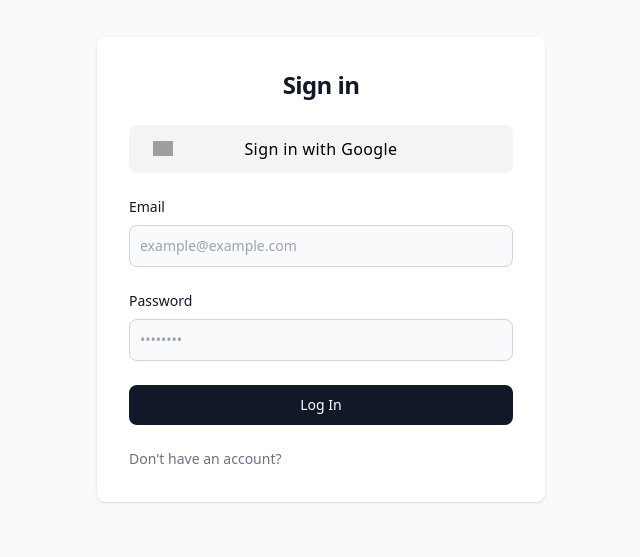
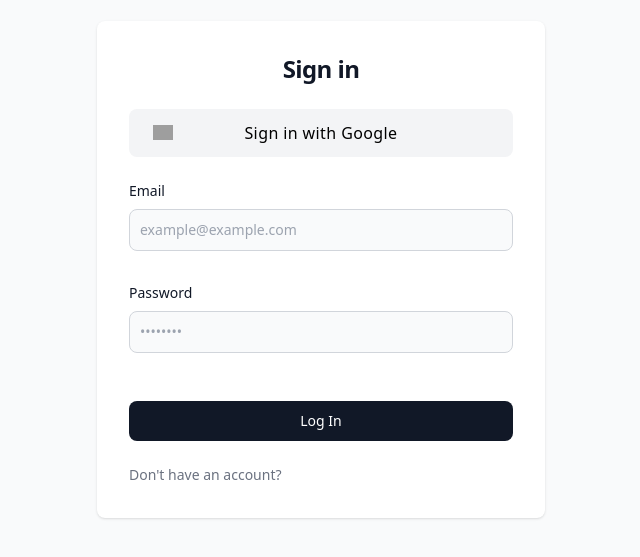
Before and after one commit to space1worm/simple-fb-app, a Next.js app: page / in a window 1280 px wide. Shown: the part 131-688 px from the top of the page, without its empty margins (319-959 px from the left). Built offline with nearby package versions, Linux system fonts and the light colour scheme; no server answers; grey boxes are pictures that could not be loaded.

Commit message:
added yup&react-hook-form validation with spinner button

```diff
--- a/components/InputField.tsx
+++ b/components/InputField.tsx
@@ -1,34 +1,56 @@
-import { ChangeEvent, HTMLInputTypeAttribute } from "react";
+import { UseFormRegisterReturn } from "react-hook-form";
+import { CheckIcon, XCircleIcon } from "@heroicons/react/24/outline";
+import { HTMLInputTypeAttribute } from "react";
 
 interface Props {
   id: string;
-    text: string;
-    required: boolean;
+  title: string;
   type: HTMLInputTypeAttribute;
   autoComplete?: string;
   placeholder?: string;
-    value: string;
-    onChange: (e: ChangeEvent<HTMLInputElement>) => void;
+  register: UseFormRegisterReturn;
+  errorMsg: string | undefined;
+  isDirty: boolean | undefined;
 }
 
-export default function InputField(props: Props) {
-    const { id, text, required, type, autoComplete, placeholder, value, onChange } = props;
-
-    return <div className="relative">
+export default function InputField({
+  id,
+  title,
+  autoComplete,
+  placeholder,
+  register,
+  errorMsg,
+  isDirty,
+  type,
+}: Props) {
+  return (
+    <div className="relative">
       <label
         htmlFor={id}
-            className="block mb-2 text-sm font-medium text-gray-900 dark:text-white">
-            {text}
+        className="block mb-2 text-sm font-medium text-gray-900 dark:text-white"
+      >
+        {title}
       </label>
+      <div className="flex justify-between items-center bg-gray-50 border border-gray-300 text-gray-900 sm:text-sm rounded-lg focus:ring-primary-600 focus:border-primary-600 block w-full p-2.5 dark:bg-gray-700 dark:border-gray-600 dark:placeholder-gray-400 dark:text-white dark:focus:ring-blue-500 dark:focus:border-blue-500">
         <input
+          id={id}
+          {...register}
           type={type}
           autoComplete={autoComplete}
-            id={id}
-            className="bg-gray-50 border border-gray-300 text-gray-900 sm:text-sm rounded-lg focus:ring-primary-600 focus:border-primary-600 block w-full p-2.5 dark:bg-gray-700 dark:border-gray-600 dark:placeholder-gray-400 dark:text-white dark:focus:ring-blue-500 dark:focus:border-blue-500"
+          className="flex-1 bg-transparent outline-none"
           placeholder={placeholder}
-            required={required}
-            value={value}
-            onChange={onChange}
         />
+        {!isDirty ? null : errorMsg ? (
+          <XCircleIcon className="h-4 text-red-500" />
+        ) : (
+          <CheckIcon className="h-4 text-green-500" />
+        )}
       </div>
+      {isDirty && errorMsg ? (
+        <p className="text-ms text-red-500">{errorMsg}</p>
+      ) : (
+        <p className="text-ms text-transparent">no msg</p>
+      )}
+    </div>
+  );
 }
--- a/components/SignInForm.tsx
+++ b/components/SignInForm.tsx
@@ -1,40 +1,52 @@
+import { yupResolver } from "@hookform/resolvers/yup";
+import { useForm } from "react-hook-form";
+import * as yup from "yup";
 import Image from "next/image";
-import { useState, ChangeEvent, FormEvent } from "react";
 
 import { logIn, signInWithGooglePopup } from "../db/user";
+import InputField from "./InputField";
+import { useState } from "react";
 
-import InputField from "./InputField";
+interface Props {
+  openRegisterHandler: () => void;
+}
 
-type openRegisterHandler = () => void;
+interface FormInputs {
+  email: string;
+  password: string;
+}
+const schema = yup
+  .object({
+    email: yup
+      .string()
+      .email("Please provide valid Email")
+      .required("E-mail is required"),
+    password: yup
+      .string()
+      .min(6, "must be minimum 6 characters")
+      .required("Please Enter your password"),
+  })
+  .required();
 
-export default function SignInForm({
-  openRegisterHandler,
-}: {
-  openRegisterHandler: openRegisterHandler;
-}) {
-  const [userCreds, setUserCred] = useState({
-    email: "",
-    password: "",
-  });
+export default function SignInForm({ openRegisterHandler }: Props) {
+  const [submitted, setSubmitted] = useState(false);
+  const {
+    register,
+    handleSubmit,
+    formState: { errors, dirtyFields },
+  } = useForm<FormInputs>({ mode: "onChange", resolver: yupResolver(schema) });
 
-  const onChangeHandler = (e: ChangeEvent<HTMLInputElement>) => {
-    setUserCred({
-      ...userCreds,
-      [e.target.id]: e.target.value,
-    });
-  };
-
-  const handleSignIn = async (e: FormEvent<HTMLFormElement>) => {
-    e.preventDefault();
-
+  const onSubmit = async (data: FormInputs) => {
+    setSubmitted(true);
     try {
-      const res = await logIn(userCreds.email, userCreds.password);
+      const res = await logIn(data.email, data.password);
       console.log(res);
+      setSubmitted(false);
     } catch (e) {
       console.log(e);
+      setSubmitted(false);
     }
   };
-
   const handleGoogleSignIn = async () => {
     const resp = await signInWithGooglePopup();
     console.log(resp);
@@ -66,34 +78,60 @@ export default function SignInForm({
           </button>
         </div>
 
-        <form className="space-y-4 md:space-y-6" onSubmit={handleSignIn}>
+        <form
+          className="space-y-4 md:space-y-6"
+          onSubmit={handleSubmit(onSubmit)}
+        >
+          <div className="flex flex-col gap-2">
             <InputField
-            text="Email"
-            type="email"
+              register={register("email", { required: true, minLength: 6 })}
+              id="email"
+              type="text"
+              title="Email"
               placeholder="example@example.com"
-            id="email"
               autoComplete="true"
-            required={true}
-            value={userCreds.email}
-            onChange={onChangeHandler}
+              errorMsg={errors.email?.message}
+              isDirty={dirtyFields.email}
             />
+
             <InputField
+              register={register("password", { required: true, minLength: 6 })}
               id="password"
-            text="Password"
               type="password"
-            required={true}
+              title="Password"
               placeholder="••••••••"
               autoComplete="true"
-            value={userCreds.password}
-            onChange={onChangeHandler}
+              errorMsg={errors.password?.message}
+              isDirty={dirtyFields.password}
             />
+          </div>
 
           <button
             type="submit"
             className="w-full text-white  bg-gray-900 hover:bg-primary-700 hover:bg-black focus:ring-4 focus:outline-none focus:ring-primary-300 font-medium rounded-lg text-sm px-5 py-2.5 text-center dark:bg-primary-600 dark:hover:bg-primary-700 dark:focus:ring-primary-800"
           >
+            {submitted && (
+              <svg
+                aria-hidden="true"
+                role="status"
+                className="inline w-4 h-4 mr-2 text-gray-200 animate-spin dark:text-gray-600"
+                viewBox="0 0 100 101"
+                fill="none"
+                xmlns="http://www.w3.org/2000/svg"
+              >
+                <path
+                  d="M100 50.5908C100 78.2051 77.6142 100.591 50 100.591C22.3858 100.591 0 78.2051 0 50.5908C0 22.9766 22.3858 0.59082 50 0.59082C77.6142 0.59082 100 22.9766 100 50.5908ZM9.08144 50.5908C9.08144 73.1895 27.4013 91.5094 50 91.5094C72.5987 91.5094 90.9186 73.1895 90.9186 50.5908C90.9186 27.9921 72.5987 9.67226 50 9.67226C27.4013 9.67226 9.08144 27.9921 9.08144 50.5908Z"
+                  fill="currentColor"
+                />
+                <path
+                  d="M93.9676 39.0409C96.393 38.4038 97.8624 35.9116 97.0079 33.5539C95.2932 28.8227 92.871 24.3692 89.8167 20.348C85.8452 15.1192 80.8826 10.7238 75.2124 7.41289C69.5422 4.10194 63.2754 1.94025 56.7698 1.05124C51.7666 0.367541 46.6976 0.446843 41.7345 1.27873C39.2613 1.69328 37.813 4.19778 38.4501 6.62326C39.0873 9.04874 41.5694 10.4717 44.0505 10.1071C47.8511 9.54855 51.7191 9.52689 55.5402 10.0491C60.8642 10.7766 65.9928 12.5457 70.6331 15.2552C75.2735 17.9648 79.3347 21.5619 82.5849 25.841C84.9175 28.9121 86.7997 32.2913 88.1811 35.8758C89.083 38.2158 91.5421 39.6781 93.9676 39.0409Z"
+                  fill="#1C64F2"
+                />
+              </svg>
+            )}
             Log In
           </button>
+
           <button
             onClick={openRegisterHandler}
             className="text-sm hover:underline font-light text-gray-500 dark:text-gray-400"
--- a/package.json
+++ b/package.json
@@ -9,6 +9,7 @@
     },
     "dependencies": {
         "@heroicons/react": "^2.0.13",
+        "@hookform/resolvers": "^2.9.10",
         "@next/eslint-plugin-next": "^13.1.2",
         "autosize": "^5.0.2",
         "firebase": "^9.15.0",
@@ -16,7 +17,9 @@
         "react": "18.2.0",
         "react-dom": "18.2.0",
         "react-firebase-hooks": "^5.1.1",
-        "tailwind-scrollbar-hide": "^1.1.7"
+        "react-hook-form": "^7.42.1",
+        "tailwind-scrollbar-hide": "^1.1.7",
+        "yup": "^0.32.11"
     },
     "devDependencies": {
         "@types/autosize": "^4.0.1",
```
Also changed, not shown: 1 other file (tests, documents, lock files or other folders). Lines whose indentation alone changed are shown as unchanged.
